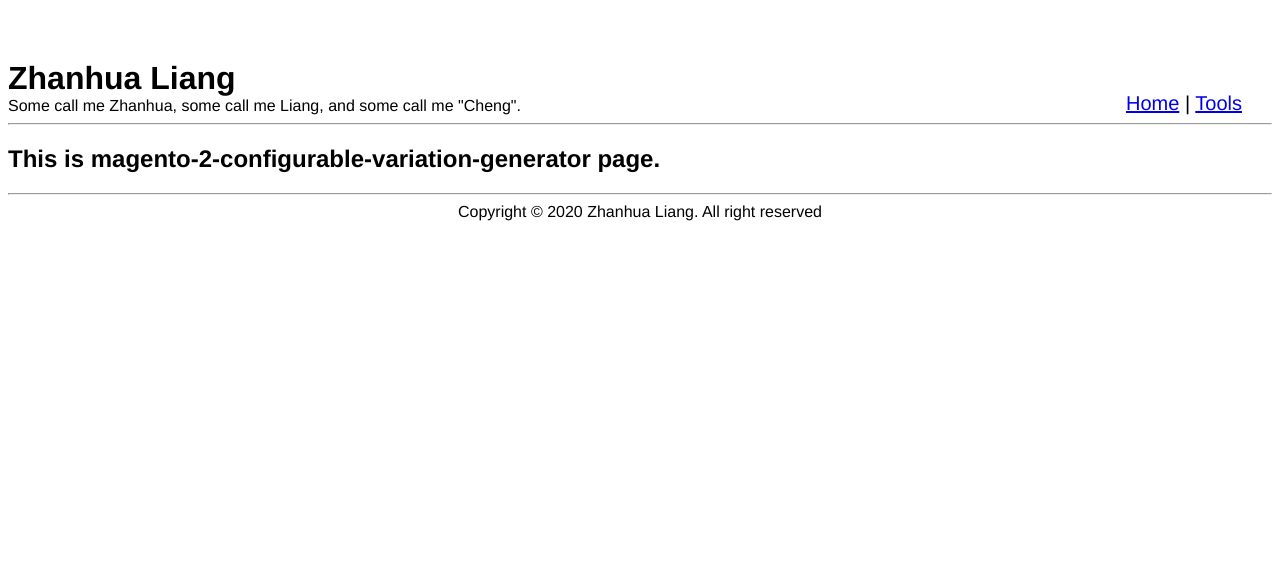
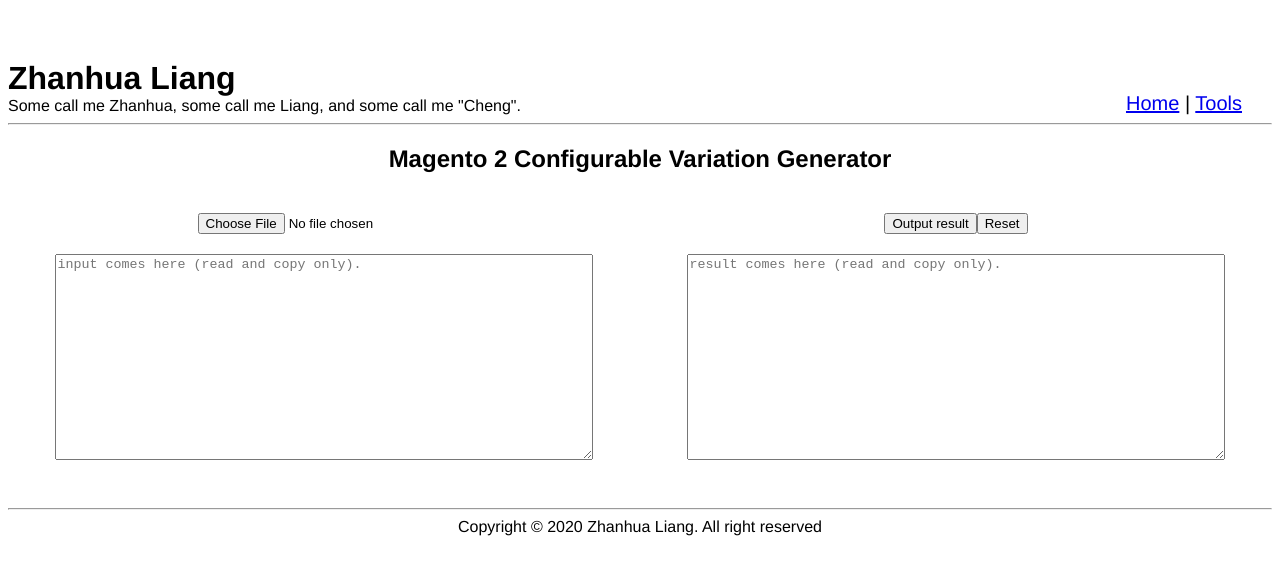
Before and after one commit to zhanhualiang/personal-site-dev, a Vue app: page /tools/magento-2-configurable-variation-generator in a window 1280 px wide. Shown: the top 574 px of the page. Built offline with nearby package versions, Linux system fonts and the light colour scheme.

Commit message:
add small tool

```diff
--- a/src/views/tools/magento-2-configurable-variation-generator.vue
+++ b/src/views/tools/magento-2-configurable-variation-generator.vue
@@ -1,13 +1,147 @@
 <template>
-  <h2>This is magento-2-configurable-variation-generator page.</h2>
+  <div id="tool-container">
+    <h2>Magento 2 Configurable Variation Generator</h2>
+    <div id="tool-content">
+      <div id="input-area">
+        <input
+          type="file"
+          name="csv-data"
+          id="csv-data"
+          accept=".csv"
+          @change="readUploadFile"
+        />
+        <textarea readonly
+          class="text-area"
+          name="input"
+          id="input"
+          placeholder="input comes here (read and copy only)."
+          v-model="inputContent"
+        ></textarea>
+      </div>
+      <div id="output-area">
+        <div class="buttoe-group">
+          <button @click="generateVariation">Output result</button>
+          <button @click="resetInput">Reset</button>
+        </div>
+        <textarea readonly
+          class="text-area"
+          name="result"
+          id="resule"
+          placeholder="result comes here (read and copy only)."
+          v-model="resultContent"
+        ></textarea>
+      </div>
+    </div>
+  </div>
 </template>
 
 <script>
 export default {
+  data () {
+    return {
+      inputContent: '',
+      resultContent: ''
+    }
+  },
+  computed: {
+  },
+  methods: {
+    readUploadFile (event) {
+      var inputFile = event.target.files[0]
+      var fileReader = new FileReader()
+      fileReader.onload = () => {
+        const result = fileReader.result
+        this.inputContent = result
+      }
+      fileReader.readAsText(inputFile)
+    },
+    objectToString (csvDataObject) {
+      var ResultText = ''
+
+      csvDataObject.forEach(function (items) {
+        for (const item in items) {
+          ResultText += item + '=' + items[item] + ','
+        }
+        ResultText = ResultText.slice(0, -1)
+        ResultText += '|'
+      })
+      ResultText = ResultText.slice(0, -1)
+      ResultText = ResultText.replace(/[\n\r]/g, '')
+      return ResultText
+    },
+    csvToArray (csvString) {
+      // The array we're going to build
+      var csvArray = []
+      // Break it into rows to start
+      var csvRows = csvString.split('\n')
+
+      // Take off the first line to get the headers, then split that into an array
+      var csvHeaders = csvRows.shift().split(',')
+
+      // Loop through remaining rows
+      for (var rowIndex = 0; rowIndex < csvRows.length; rowIndex++) {
+        var rowArray = csvRows[rowIndex].split(',')
+
+        // Create a new row object to store our data.
+        var rowObject = csvArray[rowIndex] = {}
+
+        // Then iterate through the remaining properties and use the headers as keys
+        for (var propIndex = 0; propIndex < rowArray.length; propIndex++) {
+          // Grab the value from the row array we're looping through...
+          var propValue = rowArray[propIndex].replace(/['"]+/g, '')
+          // ...also grab the relevant header (the RegExp in both of these removes quotes)
+          var propLabel = csvHeaders[propIndex].replace(/['"]+/g, '')
+          if (propValue !== '' && propLabel !== '') {
+            rowObject[propLabel] = propValue
+          }
+        }
+      }
+      return csvArray
+    },
+    generateVariation () {
+      if (document.getElementById('input').value == null) {
+        alert('No file is selected!')
+      } else {
+        this.resultContent = this.objectToString(this.csvToArray(this.inputContent))
+      }
+    },
+    resetInput () {
+      this.inputContent = null
+      this.resultContent = null
+      document.getElementById('csv-data').value = null
+    }
+  }
 
 }
 </script>
 
-<style>
+<style scoped>
+h2 {
+  text-align: center;
+}
 
+#tool-content {
+  display: flex;
+  text-align: center;
+  flex-wrap: wrap;
+  align-items: stretch;
+}
+
+#input-area,
+#output-area {
+  width: 45%;
+  min-width: 300px;
+  display: flex;
+  flex-direction: column;
+  margin: 20px;
+  align-items: center;
+  flex-grow: 1;
+}
+
+.text-area {
+  width: 90%;
+  min-width: 250px;
+  height: 200px;
+  margin: 20px;
+}
 </style>
```
